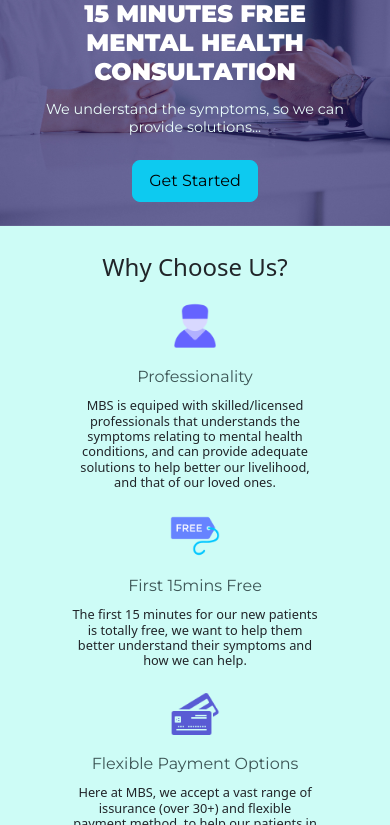
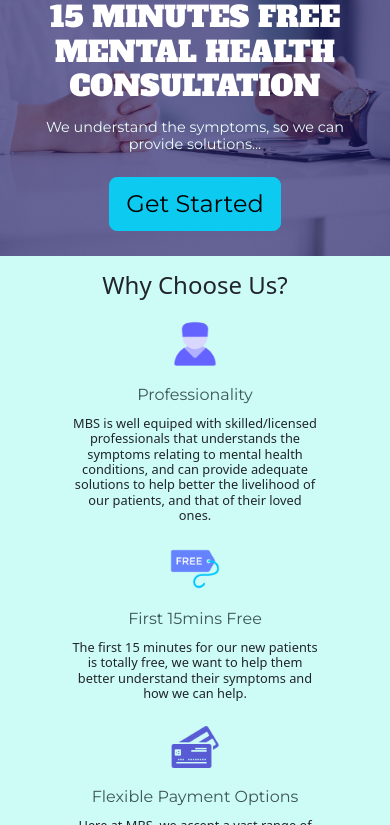
Before and after one commit to Markdoesgraphics/MBS, a plain HTML site: page index.html in a window 390 px wide. Shown: the part 50-875 px from the top of the page. Drawn offline with nearby package versions, Linux system fonts and the light colour scheme.

Commit message:
Add files via upload
Changed h1 font family
Added Querries for responsiveness
Edited the Services section.
Change the video max-width to "100%" and the height to "auto"

```diff
--- a/css/styles.css
+++ b/css/styles.css
@@ -5,15 +5,15 @@
 	background-color: #BCCEF8;
 	background-image: url("../images/img-background-01.jpg");
 	background-size: cover;
+	background-position: center;
 	text-align: center;
 }
 
 
 h1{
-	font-family: 'Montserrat', sans-serif;
-    font-weight: 900;
-    font-size: 3rem;
-/*    line-height: 1.5;*/
+	font-family: 'Alfa Slab One', cursive;
+    font-weight: 400;
+    font-size: 4rem;
     color: #ffffff;
     padding-top: 5%;
 }
@@ -41,7 +41,7 @@ h5{
 #services{
 	background-color: #CDFCF6;
 
-	padding: 5% 15%;
+	padding: 2% 15%;
 }
 
 .servicesRow{
@@ -99,23 +99,23 @@ h4{
 
 #callToAction{
 	text-align: center;
-	padding: 5% 15%;
+	padding: 5% 10%;
 	background-color:#CDFCF6 ;
 }
 
 .ctaVideo{
-	width: 100%;
-	height: 30%;
+	max-width: 100%;
+	height: auto;
 }
 
 .ctaBtn{
+	font-size: 1.5rem;
 	margin-top: 5%;
 }
 
 /*FOOTER SECTION*/
 
 #footer{
-/*	background-color: #98A8F8;*/
 	text-align: center;
 	padding: 5% 5%;
 }
@@ -133,16 +133,21 @@ h4{
 	display: inline;
 }
 
-/*Querries*/
 
-@media (max-width: 400px){
+
+
+
+/*Querries for Mobile Screen*/
+
+@media (max-width: 540px){
 
 /*heading section*/
 
 	h1{
-	font-family: 'Montserrat', sans-serif;
-    font-weight: 900;
-    font-size: 1.5rem;
+	font-family: 'Alfa Slab One', cursive;
+    font-weight: 400;
+    font-size: 1.8rem;
+    font-kerning: auto;
     line-height: 1.2;
     color: #ffffff;
     padding-top: 5%;
@@ -158,7 +163,7 @@ h5{
 .headingButton{
 	font-family: 'Montserrat', sans-serif;
     font-weight: 400;
-    font-size: 1rem;
+    font-size: 1.5rem;
     margin: 5% auto;
 }
 
@@ -201,9 +206,14 @@ h4{
 
 /*CTA SECTION*/
 
+#callToAction{
+	padding: 5% 3%;
+
+}
+
 .ctaBtn{
 	font-weight: 400;
-	font-size: 0.8rem;
+	font-size: 1.3rem;
 }
 
 /*FOOTER SECTION*/
--- a/index.html
+++ b/index.html
@@ -26,6 +26,7 @@
 	<link rel="preconnect" href="https://fonts.googleapis.com">
 	<link rel="preconnect" href="https://fonts.gstatic.com" crossorigin>
 	<link href="https://fonts.googleapis.com/css2?family=Montserrat:wght@100;400;700;900&display=swap" rel="stylesheet">
+	<link href="https://fonts.googleapis.com/css2?family=Alfa+Slab+One&display=swap" rel="stylesheet">
 
 </head>
 <body>
@@ -64,7 +65,7 @@
 				<div class="col-lg-4">
 					<img src="icons/professional.png" class="servicesIcons">
 					<h3>Professionality</h3>
-					<h4>MBS is equiped with skilled/licensed professionals that understands the symptoms relating to mental health conditions, and can provide adequate solutions to help better our livelihood, and that of our loved ones. <h4>
+					<h4>MBS is well equiped with skilled/licensed professionals that understands the symptoms relating to mental health conditions, and can provide adequate solutions to help better the livelihood of our patients, and that of their loved ones. <h4>
 				</div>
 
 				<div class="col-lg-4">
@@ -76,7 +77,7 @@
 				<div class="col-lg-4">
 					<img src="icons/payment-method.png" class="servicesIcons">
 					<h3>Flexible Payment Options</h3>
-					<h4>Here at MBS, we accept a vast range of issurance (over 30+) and flexible payment method, to help our patients in their journey to great mental health.<h4>
+					<h4>Here at MBS, we accept a vast range of issurance (over 30+) and flexible payment method, to help our patients in their journey to a great mental health.<h4>
 				</div>
 
 			</div>
```
